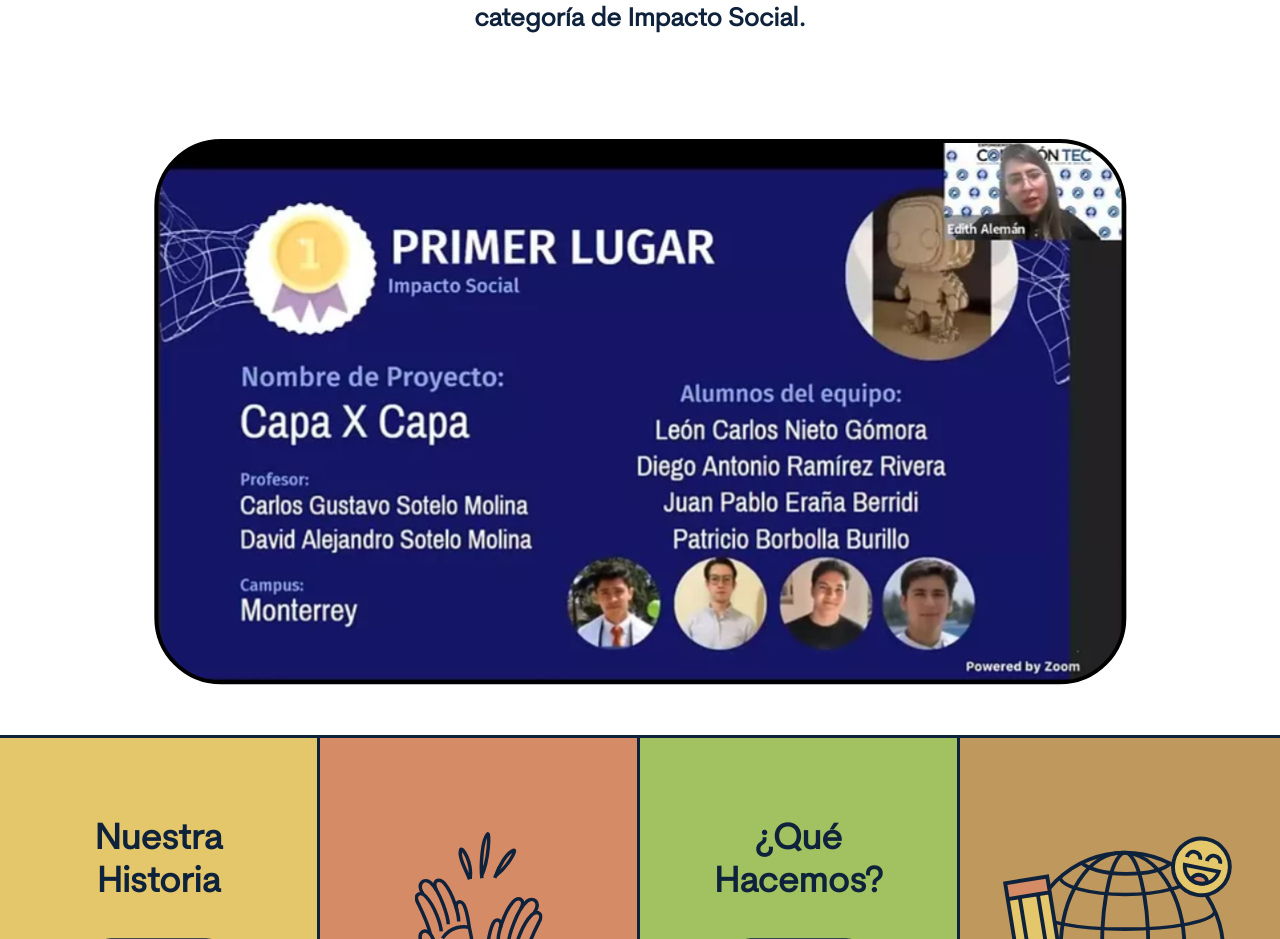
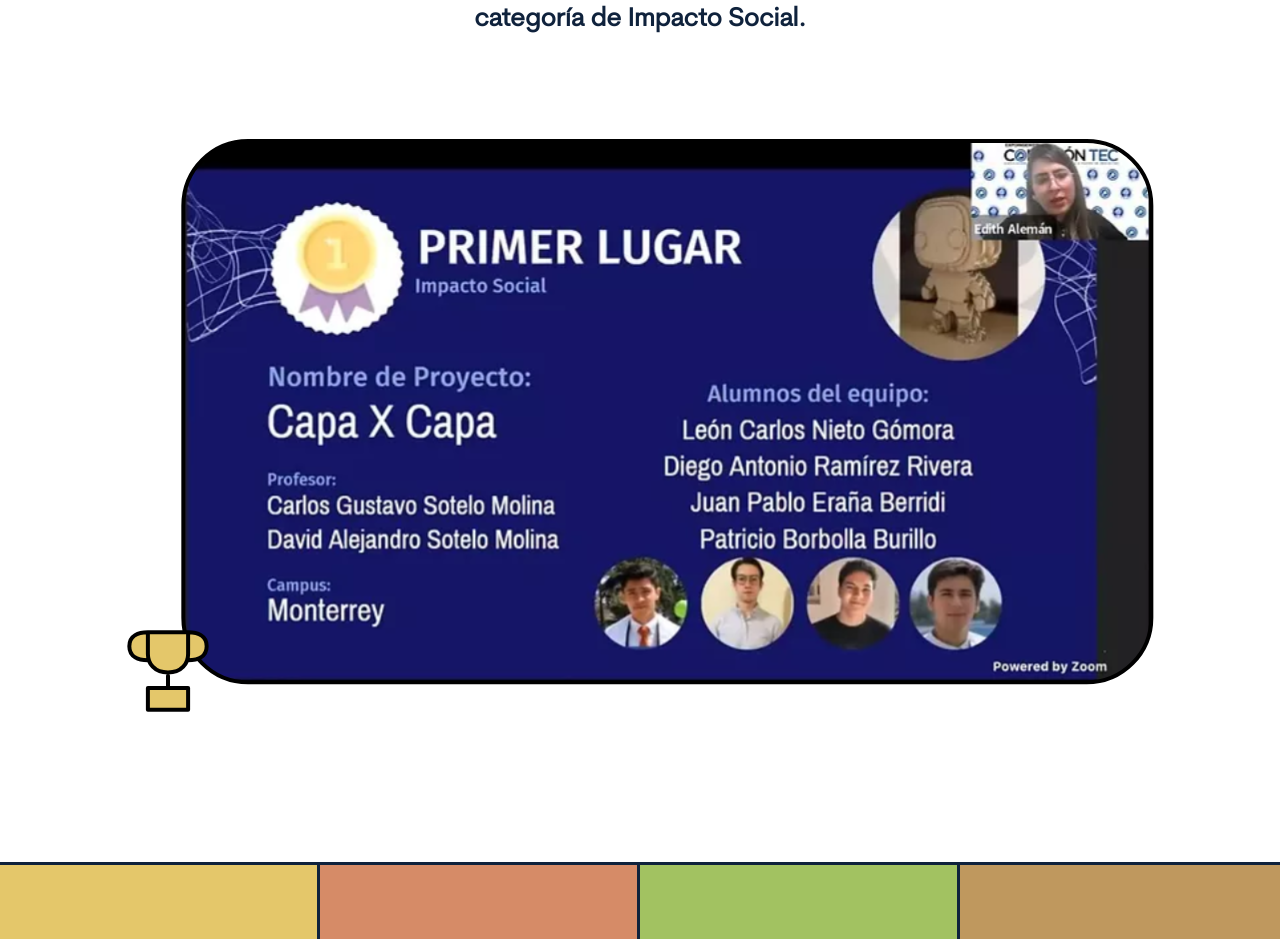
Before and after one commit to reginardzss/CapaXCapa, a React (Create React App) app in the folder capaxcapa-react/: page /nuestra-historia in a window 1280 px wide. Shown: the part 2800-3739 px from the top of the page. Built offline with nearby package versions, Linux system fonts and the light colour scheme.

Commit message:
Sección de Logros terminada

```diff
--- a/capaxcapa-react/src/components/pages/Historia/Logro.js
+++ b/capaxcapa-react/src/components/pages/Historia/Logro.js
@@ -7,7 +7,7 @@ const Logro = ({children, image}) => {
             <p className="logro-description">
                 {children}
             </p>
-            <img src={image}/>
+            <img style={{'marginBottom':'100px'}} src={image}/>
         </div>
     )
 }
```
Also changed, not shown: capaxcapa-react/src/media/Images/Historia-Logros-1.svg.
